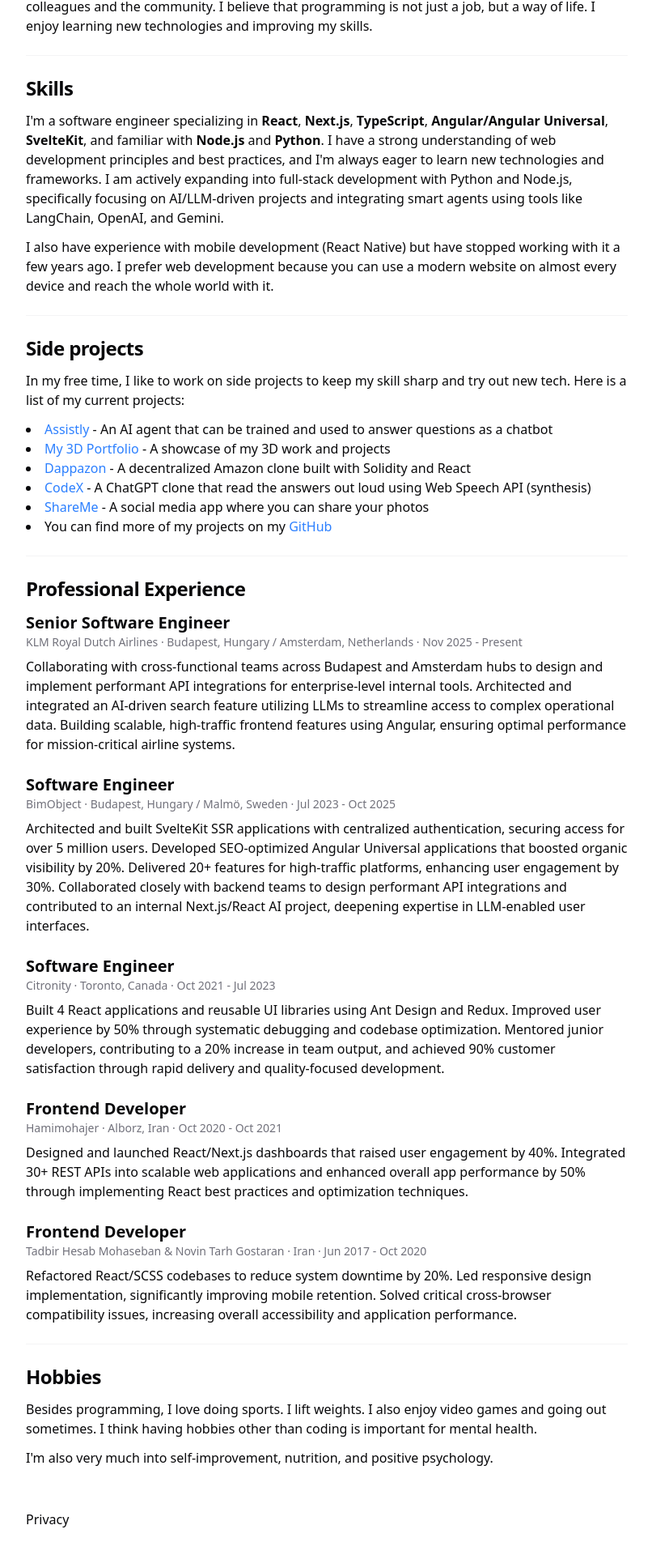
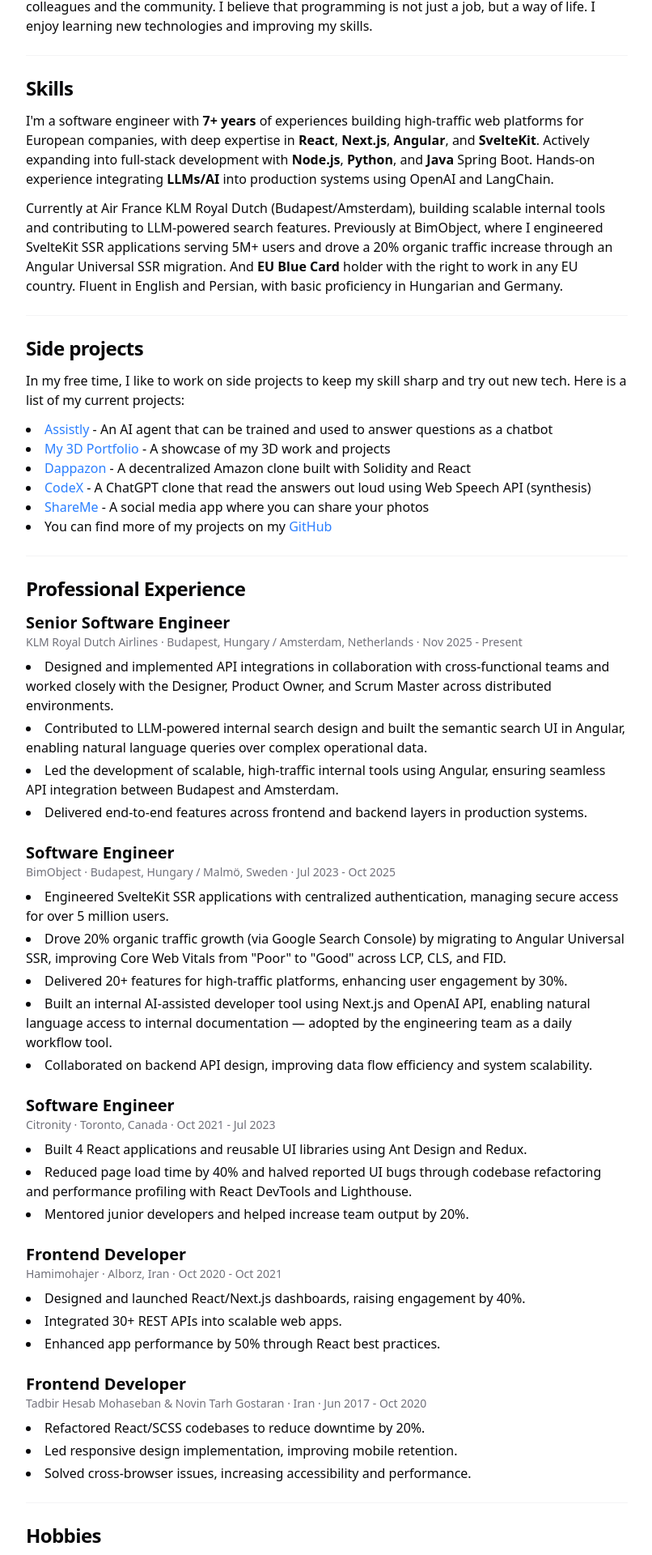
Before and after one commit to mamadfar/ai-portfolio__next, a Next.js app: page /about in a window 1280 px wide. Shown: the part 340-2260 px from the top of the page at 81% size, without its empty margins (236-1042 px from the left). Built offline with nearby package versions, Linux system fonts and the light colour scheme.

Commit message:
update: rename resume file references and enhance resume content in About Me section

```diff
--- a/scripts/generate.ts
+++ b/scripts/generate.ts
@@ -62,7 +62,7 @@
     const resumePath = path.join(
       process.cwd(),
       "public",
-      "Mohammad_Farhadi_Frontend_Resume.pdf",
+      "Mohammad_Farhadi_Software_Engineer_Resume.pdf",
     );
 
     try {
@@ -75,7 +75,7 @@
         metadata: {
           source: "resume",
           type: "pdf",
-          title: "Mohammad Farhadi Resume",
+          title: "Mohammad Farhadi Software Engineer Resume",
           url: "/resume",
         },
       }));
--- a/src/app/about/page.tsx
+++ b/src/app/about/page.tsx
@@ -31,23 +31,11 @@
       <section className="space-y-3">
         <H2>Skills</H2>
         <p>
-          I&apos;m a software engineer specializing in{" "}
-          <strong>React</strong>, <strong>Next.js</strong>,{" "}
-          <strong>TypeScript</strong>,{" "}
-          <strong>Angular/Angular Universal</strong>, <strong>SvelteKit</strong>
-          , and familiar with <strong>Node.js</strong> and <strong>Python</strong>. I have a strong
-          understanding of web development principles and best practices, and
-          I&apos;m always eager to learn new technologies and frameworks. I am
-          actively expanding into full-stack development with Python and
-          Node.js, specifically focusing on AI/LLM-driven projects and
-          integrating smart agents using tools like LangChain, OpenAI, and
-          Gemini.
+          I&apos;m a software engineer with <strong>7+ years</strong> of experiences building high-traffic web platforms for European companies, with deep expertise in <strong>React</strong>, <strong>Next.js</strong>, <strong>Angular</strong>, and <strong>SvelteKit</strong>. Actively expanding into full-stack development with <strong>Node.js</strong>, <strong>Python</strong>, and <strong>Java</strong> Spring Boot. Hands-on experience integrating <strong>LLMs/AI</strong> into production systems using OpenAI and LangChain.
         </p>
         <p>
-          I also have experience with mobile development (React Native) but have
-          stopped working with it a few years ago. I prefer web development
-          because you can use a modern website on almost every device and reach
-          the whole world with it.
+          Currently at Air France KLM Royal Dutch (Budapest/Amsterdam), building scalable internal tools and contributing to LLM-powered search features. Previously at BimObject, where I engineered SvelteKit SSR applications serving 5M+ users and drove a 20% organic traffic increase through an Angular Universal SSR migration.
+          And <strong>EU Blue Card</strong> holder with the right to work in any EU country. Fluent in English and Persian, with basic proficiency in Hungarian and Germany.
         </p>
       </section>
       <hr className="border-muted" />
@@ -129,9 +117,12 @@
             <p className="text-muted-foreground text-sm mb-2">
               KLM Royal Dutch Airlines &middot; Budapest, Hungary / Amsterdam, Netherlands &middot; Nov 2025 - Present
             </p>
-            <p>
-              Collaborating with cross-functional teams across Budapest and Amsterdam hubs to design and implement performant API integrations for enterprise-level internal tools. Architected and integrated an AI-driven search feature utilizing LLMs to streamline access to complex operational data. Building scalable, high-traffic frontend features using Angular, ensuring optimal performance for mission-critical airline systems.
-            </p>
+            <ul className="list-inside list-disc space-y-1">
+              <li>Designed and implemented API integrations in collaboration with cross-functional teams and worked closely with the Designer, Product Owner, and Scrum Master across distributed environments.</li>
+              <li>Contributed to LLM-powered internal search design and built the semantic search UI in Angular, enabling natural language queries over complex operational data.</li>
+              <li>Led the development of scalable, high-traffic internal tools using Angular, ensuring seamless API integration between Budapest and Amsterdam.</li>
+              <li>Delivered end-to-end features across frontend and backend layers in production systems.</li>
+            </ul>
           </div>
 
           <div>
@@ -141,9 +132,13 @@
             <p className="text-muted-foreground text-sm mb-2">
               BimObject &middot; Budapest, Hungary / Malmö, Sweden &middot; Jul 2023 - Oct 2025
             </p>
-            <p>
-              Architected and built SvelteKit SSR applications with centralized authentication, securing access for over 5 million users. Developed SEO-optimized Angular Universal applications that boosted organic visibility by 20%. Delivered 20+ features for high-traffic platforms, enhancing user engagement by 30%. Collaborated closely with backend teams to design performant API integrations and contributed to an internal Next.js/React AI project, deepening expertise in LLM-enabled user interfaces.
-            </p>
+            <ul className="list-inside list-disc space-y-1">
+              <li>Engineered SvelteKit SSR applications with centralized authentication, managing secure access for over 5 million users.</li>
+              <li>Drove 20% organic traffic growth (via Google Search Console) by migrating to Angular Universal SSR, improving Core Web Vitals from "Poor" to "Good" across LCP, CLS, and FID.</li>
+              <li>Delivered 20+ features for high-traffic platforms, enhancing user engagement by 30%.</li>
+              <li>Built an internal AI-assisted developer tool using Next.js and OpenAI API, enabling natural language access to internal documentation — adopted by the engineering team as a daily workflow tool.</li>
+              <li>Collaborated on backend API design, improving data flow efficiency and system scalability.</li>
+            </ul>
           </div>
 
           <div>
@@ -153,9 +148,11 @@
             <p className="text-muted-foreground text-sm mb-2">
               Citronity &middot; Toronto, Canada &middot; Oct 2021 - Jul 2023
             </p>
-            <p>
-              Built 4 React applications and reusable UI libraries using Ant Design and Redux. Improved user experience by 50% through systematic debugging and codebase optimization. Mentored junior developers, contributing to a 20% increase in team output, and achieved 90% customer satisfaction through rapid delivery and quality-focused development.
-            </p>
+            <ul className="list-inside list-disc space-y-1">
+              <li>Built 4 React applications and reusable UI libraries using Ant Design and Redux.</li>
+              <li>Reduced page load time by 40% and halved reported UI bugs through codebase refactoring and performance profiling with React DevTools and Lighthouse.</li>
+              <li>Mentored junior developers and helped increase team output by 20%.</li>
+            </ul>
           </div>
 
           <div>
@@ -165,9 +162,11 @@
             <p className="text-muted-foreground text-sm mb-2">
               Hamimohajer &middot; Alborz, Iran &middot; Oct 2020 - Oct 2021
             </p>
-            <p>
-              Designed and launched React/Next.js dashboards that raised user engagement by 40%. Integrated 30+ REST APIs into scalable web applications and enhanced overall app performance by 50% through implementing React best practices and optimization techniques.
-            </p>
+            <ul className="list-inside list-disc space-y-1">
+              <li>Designed and launched React/Next.js dashboards, raising engagement by 40%.</li>
+              <li>Integrated 30+ REST APIs into scalable web apps.</li>
+              <li>Enhanced app performance by 50% through React best practices.</li>
+            </ul>
           </div>
 
           <div>
@@ -177,9 +176,11 @@
             <p className="text-muted-foreground text-sm mb-2">
               Tadbir Hesab Mohaseban & Novin Tarh Gostaran &middot; Iran &middot; Jun 2017 - Oct 2020
             </p>
-            <p>
-              Refactored React/SCSS codebases to reduce system downtime by 20%. Led responsive design implementation, significantly improving mobile retention. Solved critical cross-browser compatibility issues, increasing overall accessibility and application performance.
-            </p>
+            <ul className="list-inside list-disc space-y-1">
+              <li>Refactored React/SCSS codebases to reduce downtime by 20%.</li>
+              <li>Led responsive design implementation, improving mobile retention.</li>
+              <li>Solved cross-browser issues, increasing accessibility and performance.</li>
+            </ul>
           </div>
         </div>
       </section>
--- a/src/app/api/chat/route.ts
+++ b/src/app/api/chat/route.ts
@@ -184,7 +184,7 @@
           "Again, search carefully for the information every where in the context, and your name is Mohammad Farhadi" +
           "Answer the user's questions based on the below context. " +
           "Whenever it makes sense, provide links to pages that contain more information about the topic from the given context. " +
-          "If someone asked about my resume, they refer to my Mohammad_Farhadi_Frontend_Resume.pdf, so give them the link to the /Mohammad_Farhadi_Frontend_Resume.pdf" +
+          "If someone asked about my resume, they refer to my Mohammad_Farhadi_Software_Engineer_Resume.pdf, so give them the link to the /Mohammad_Farhadi_Software_Engineer_Resume.pdf" +
           "Format your messages in markdown format.\n\n" +
           "Context:\n{context}",
       ],
```
Also changed, not shown: 1 other file (tests, documents, lock files or other folders).
